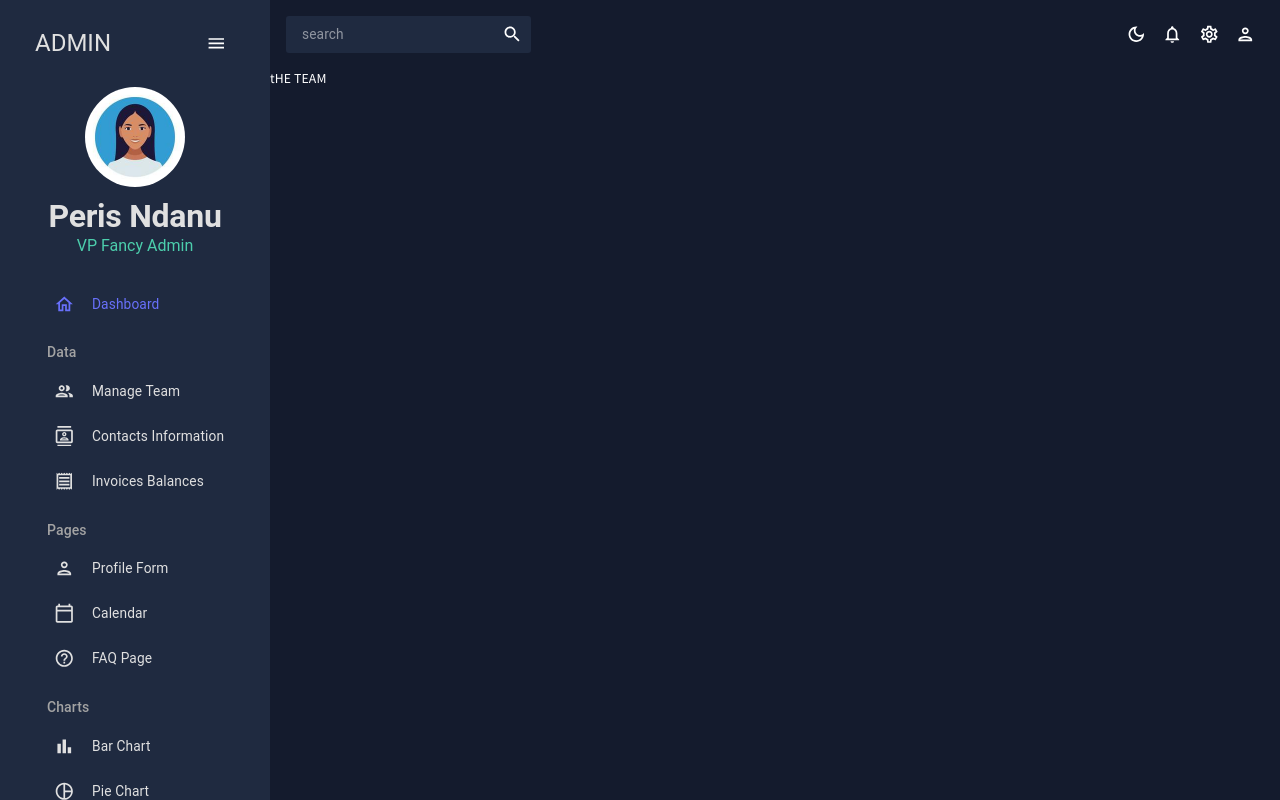
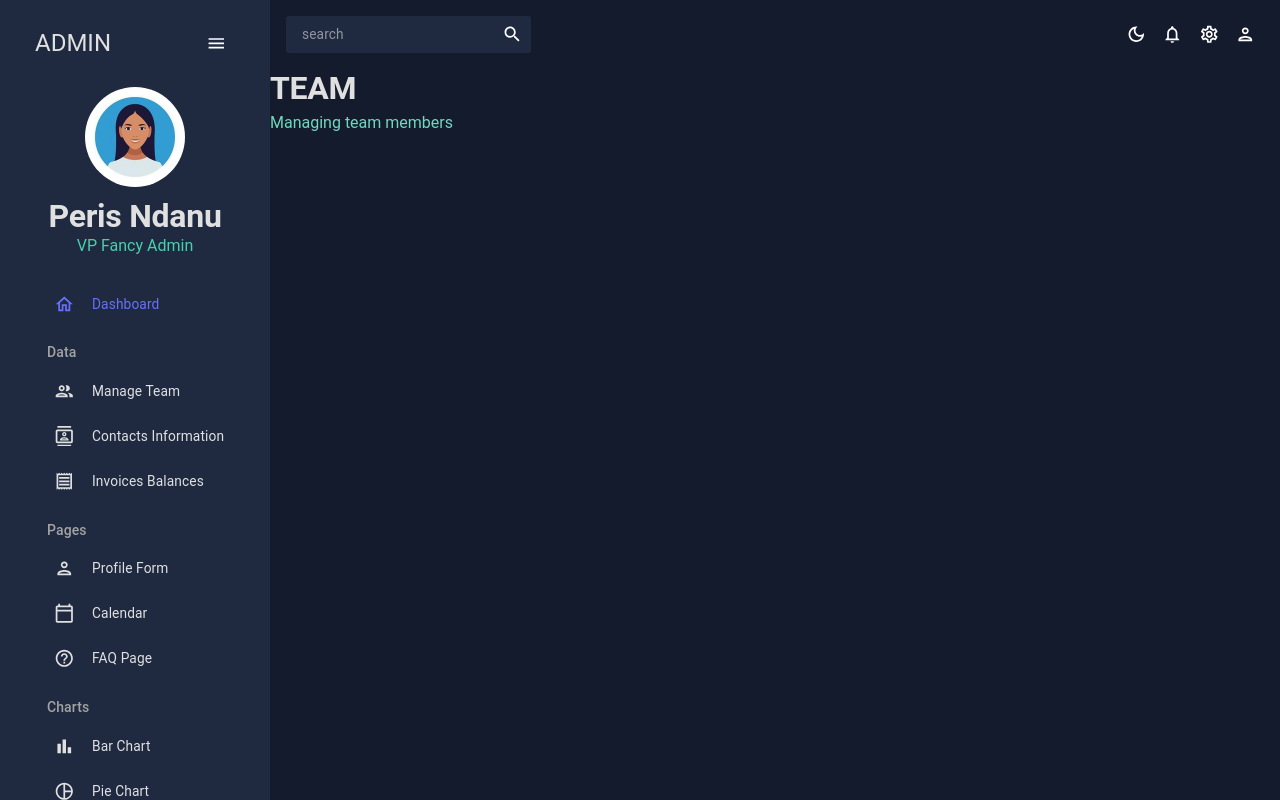
Before and after one commit to mimipeshy/dashboard, a React (Create React App) app: page /team in a window 1280 px wide. Built offline with nearby package versions, Linux system fonts and the light colour scheme.

Commit message:
design team

```diff
--- a/src/scenes/team/index.jsx
+++ b/src/scenes/team/index.jsx
@@ -8,8 +8,16 @@ import SecurityOutlinedIcon from "@mui/icons-material/SecurityOutlined";
 import Header from "../../components/Header";
 
 const Team =()=>{
-    return<>
-    tHE TEAM</>;
+    const theme = useTheme();
+    const colors = tokens(theme.palette.mode);
+    return(
+        <Box>
+            <Header title="TEAM" subtitle="Managing team members" />
+        <Box>
+
+        </Box>
+        </Box>
+    )
 }
 
 export default Team;
```
